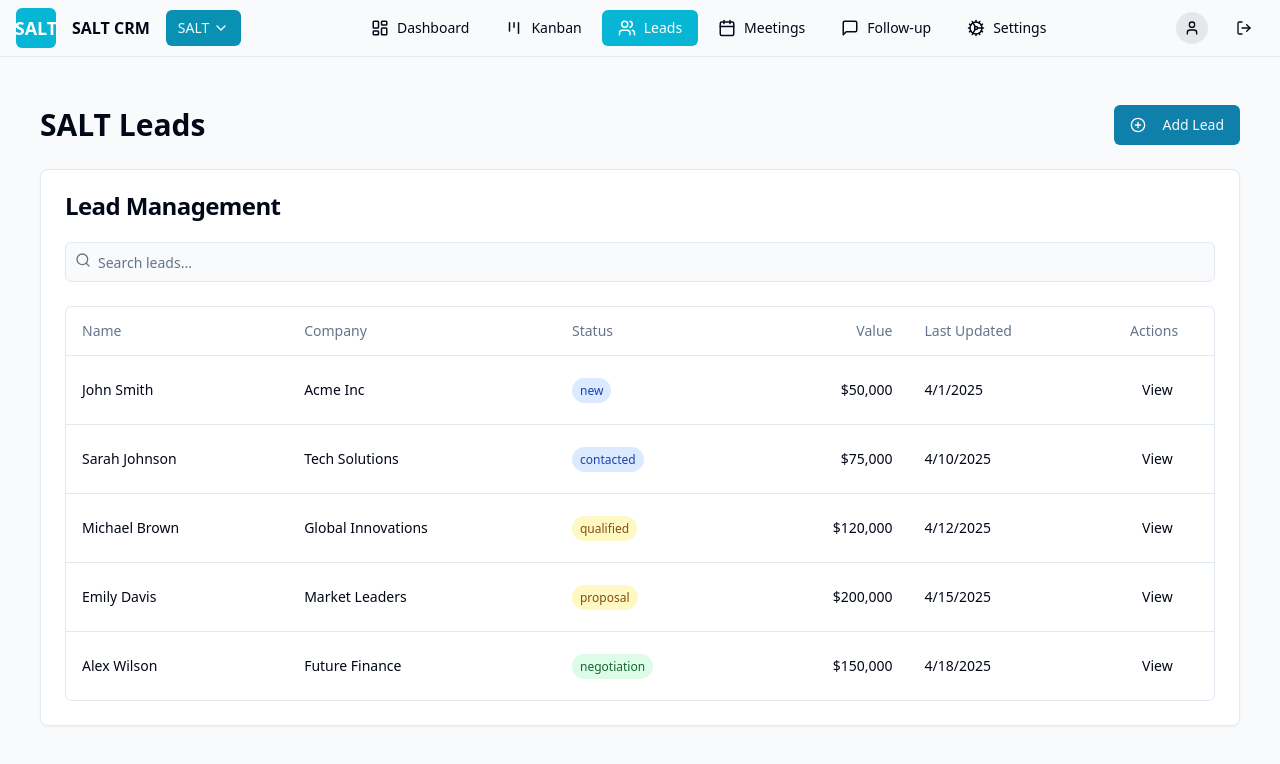
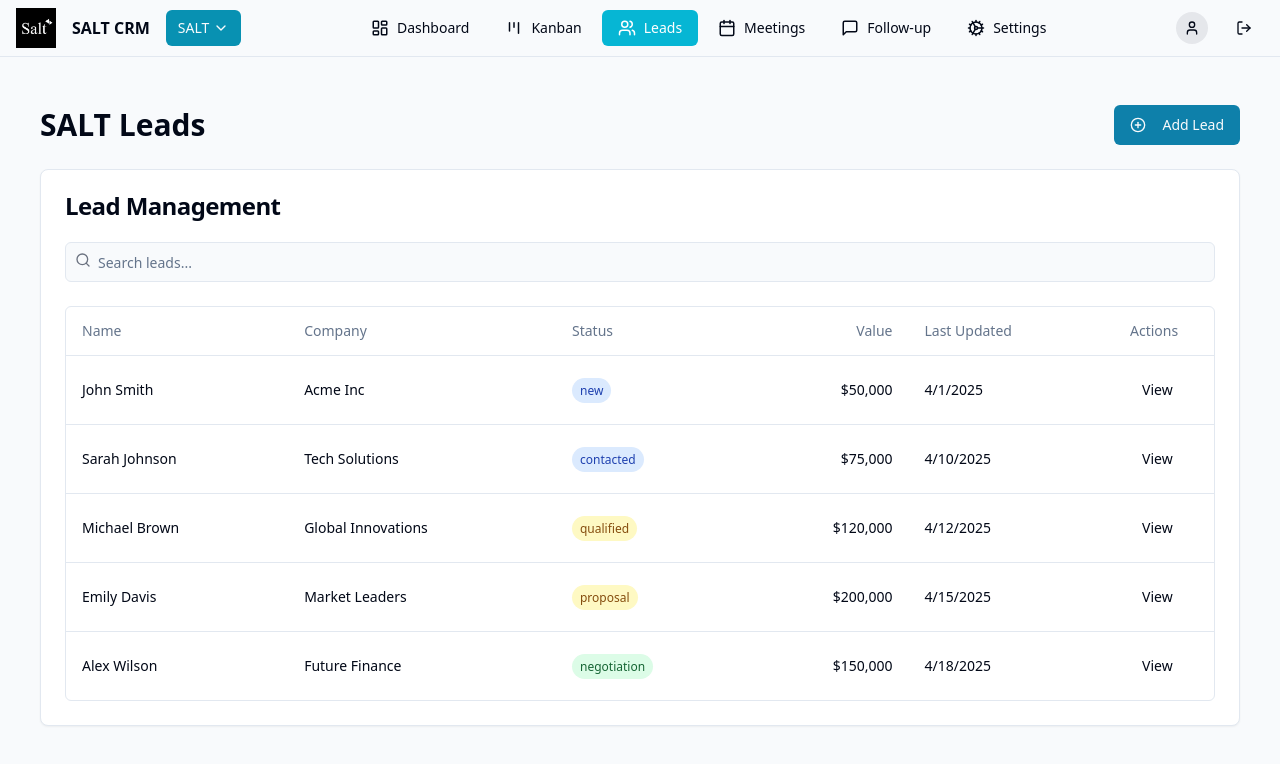
Before and after one commit to vinidicocco/lead-flow-harmony-crm, a React (Vite) app: page /leads in a window 1280 px wide. Shown: the top 764 px of the page. Built offline with nearby package versions, Linux system fonts and the light colour scheme.

Commit message:
Add Salt logo
Displays the Salt logo in the app.

```diff
--- a/src/components/layout/AppShell.tsx
+++ b/src/components/layout/AppShell.tsx
@@ -35,8 +35,12 @@ const AppShell: React.FC<AppShellProps> = ({ children }) => {
                 />
               </div>
             ) : (
-              <div className={`w-10 h-10 rounded-md ${profileStyle} text-white flex items-center justify-center text-lg font-bold`}>
-                {currentProfile}
+              <div className="w-10 h-10 rounded-md bg-black flex items-center justify-center">
+                <img
+                  src="/lovable-uploads/fd91fbcc-643d-49e8-84a7-5988b6024237.png"
+                  alt="SALT Logo"
+                  className="w-full h-full object-contain"
+                />
               </div>
             )}
             <h1 className="font-bold hidden sm:block">{currentProfile} CRM</h1>
```
Also changed, not shown: public/lovable-uploads/fd91fbcc-643d-49e8-84a7-5988b6024237.png (added).
